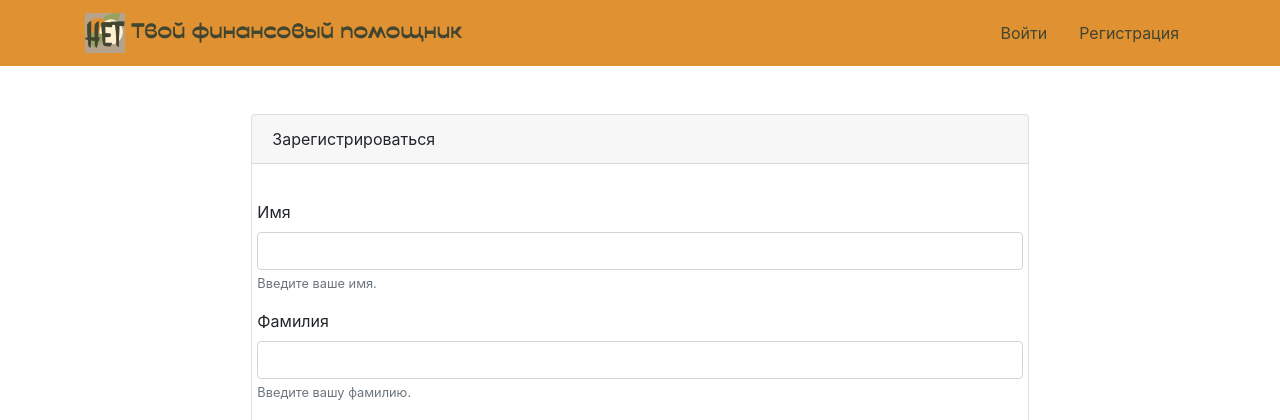
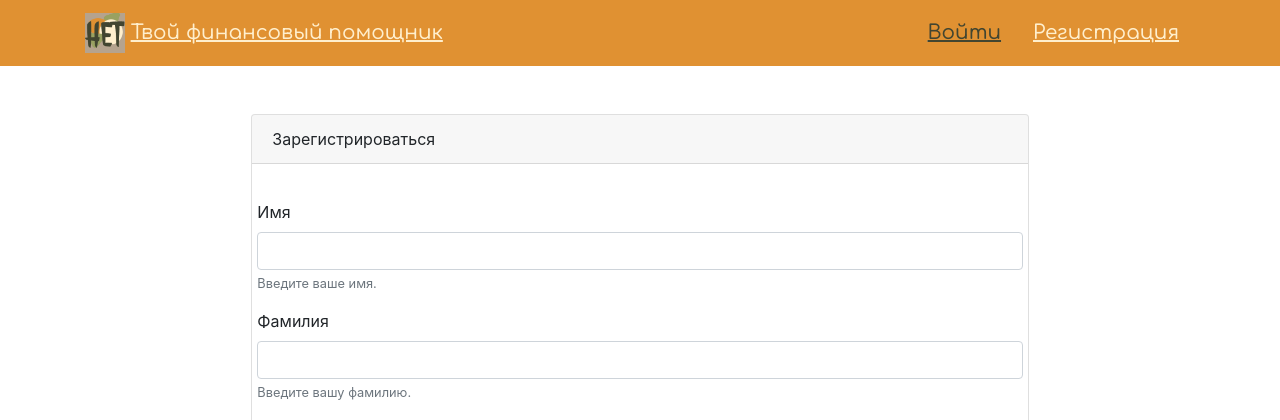
Before and after one commit to sofiiila/HET, a Django app: page /auth/signup/ in a window 1280 px wide. Shown: the top 420 px of the page. Run offline with Django 3.2, Linux system fonts and the light colour scheme; some libraries are stand-ins or nearby versions.

Commit message:
header style is good

```diff
--- a/HET/authorization/forms.py
+++ b/HET/authorization/forms.py
@@ -3,6 +3,7 @@ from django.contrib.auth import get_user_model
 from django import forms
 
 User = get_user_model()
+
 
 class CreationForm(UserCreationForm):
     password1 = forms.CharField(
--- a/HET/templates/authorization/signup.html
+++ b/HET/templates/authorization/signup.html
@@ -1,6 +1,6 @@
 {% extends "base.html" %}
 {%  load static %}
-{% block title %}Зарегистрироваться{% endblock %}
+{% block title %}Регистрация{% endblock %}
 {% block content %}
 <link rel="stylesheet" href="{% static 'css/base.css' %}">
 <div class="signup_form">
--- a/HET/templates/includes/header.html
+++ b/HET/templates/includes/header.html
@@ -3,19 +3,28 @@
   <style>
       @font-face {
         font-family: 'het';
-        src: url('static/font/hetik.ttf') format('truetype');
+        src: url('static/font/Comfortaa-Medium.ttf') format('truetype');
         font-weight: normal;
         font-style: normal;
       }
 
       .custom-font {
-        color: #424530;
+        color: #FFEFCD;
         font-family: 'het';
         font-size: 20px;
+        text-decoration: underline;
       }
 
       .nav-link {
         color: #424530;
+        font-size: 20px;
+        text-decoration: underline;
+
+      }
+
+      .nav-link:hover,
+      .nav-link.active {
+          color: #FFEFCD;
       }
   </style>
   <nav class="navbar" style="background-color: #E09132">
@@ -24,10 +33,10 @@
         <img src="{% static 'imgs/hetik.png' %}" width="40" height="40" class="d-inline-block align-center" alt="">
         <span class="custom-font align-middle">Твой финансовый помощник</span>
       </a>
-      <ul class="nav nav-pills">
+      <ul class="nav">
         {% with request.resolver_match.view_name as view_name %}
         {% if user.is_authenticated %}
-        <li class="nav-item">
+        <li class="nav-item ">
           <a class="nav-link" href=" ">Новая запись</a>
         </li>
         <li class="nav-item">
@@ -40,11 +49,11 @@
           Пользователь: {{ user.username }}
         </li>
         {% else %}
-        <li class="nav-item">
-          <a class="nav-link link-light {% if view_name  == 'users:login' %}active{% endif %}" href="{% url 'authorization:login' %}">Войти</a>
+        <li class="nav-item custom-font">
+          <a class="nav-link link-light {% if view_name  == 'authorization:login' %}active{% endif %}" href="{% url 'authorization:login' %}">Войти</a>
         </li>
-        <li class="nav-item">
-          <a class="nav-link link-light {% if view_name  == 'users:signup' %}active{% endif %}" href="{% url 'authorization:signup' %}">Регистрация</a>
+        <li class="nav-item custom-font">
+          <a class="nav-link link-light {% if view_name  == 'authorization:signup' %}active{% endif %}" href="{% url 'authorization:signup' %}">Регистрация</a>
         </li>
         {% endif %}
         {% endwith %}
```
Also changed, not shown: HET/static/font/Comfortaa-Medium.ttf (added), HET/static/font/hetik.ttf (deleted).
